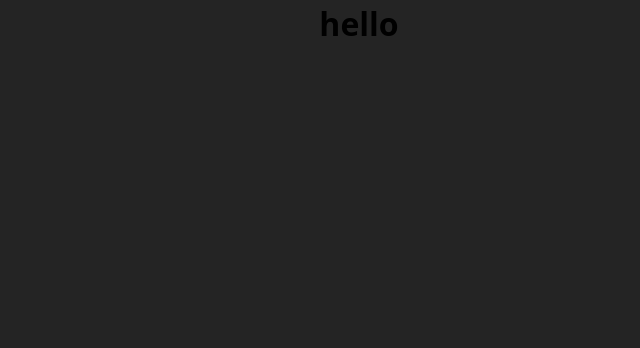
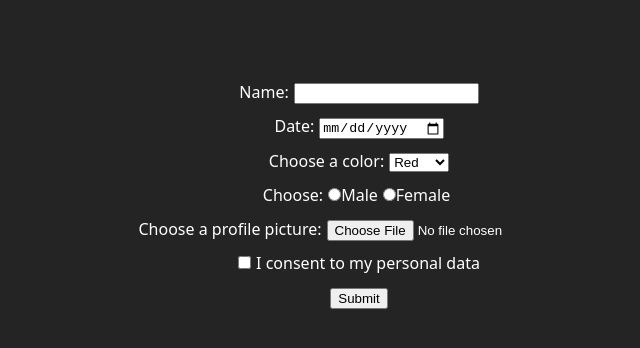
Before and after one commit to DmitryKremenetsky/rss-components-task, a React (Vite) app: page /form in a window 1280 px wide. Shown: the top 348 px of the page, without its empty margins (281-921 px from the left). Built offline with nearby package versions, Linux system fonts and the light colour scheme.

Commit message:
fix: fix code at form

```diff
--- a/src/components/form/form.tsx
+++ b/src/components/form/form.tsx
@@ -1,7 +1,55 @@
 import React, { createRef } from 'react';
 import './form.css';
+
 export default class Form extends React.Component {
   render() {
-    return <h1>hello</h1>;
+    return (
+      <form className="form-container">
+        <div className="form-element">
+          <label className="form-text">Name:</label>
+          <input type="text" id="name" name="name" />
+        </div>
+        <div className="form-element">
+          <label className="form-text">Date:</label>
+          <input type="date" id="date" name="date" />
+        </div>
+        <div className="form-element">
+          <label className="form-text">Choose a color:</label>
+          <select id="selectColor" name="selectColor">
+            <option value="red">Red</option>
+            <option value="green">Green</option>
+            <option value="blue">Blue</option>
+          </select>
+        </div>
+        <div className="form-element">
+          <label className="form-text">Choose:</label>
+          <label className="form-text">
+            <input type="radio" name="gender" value="male" />
+            Male
+          </label>
+          <label className="form-text">
+            <input type="radio" name="gender" value="female" />
+            Female
+          </label>
+        </div>
+        <div className="form-element">
+          <label className="form-text">Choose a profile picture:</label>
+          <input
+            className="upload-input"
+            type="file"
+            accept="image/png, image/jpeg"
+            id="profilePicture"
+            name="profilePicture"
+          ></input>
+        </div>
+        <div className="form-element">
+          <input type="checkbox" id="personalData" name="personalData" />
+          <label className="form-personal">I consent to my personal data</label>
+        </div>
+        <button className="button" type="submit">
+          Submit
+        </button>
+      </form>
+    );
   }
 }
```
